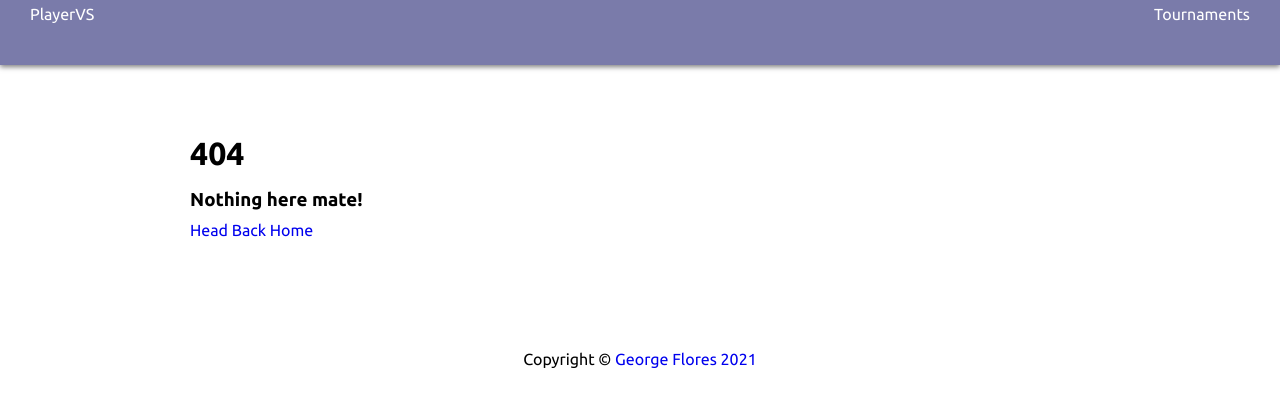
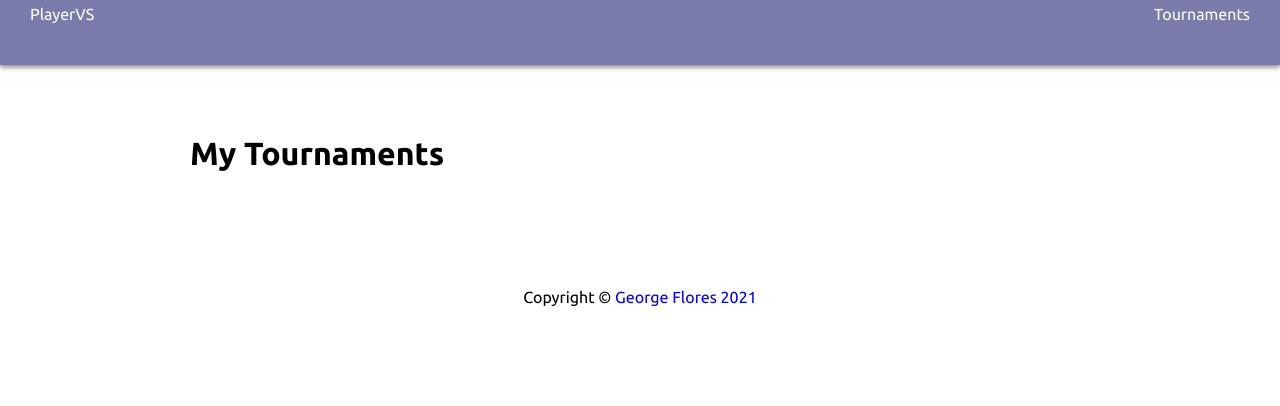
Before and after one commit to lu-gflores/player-vs, a Next.js app: page /tournaments in a window 1280 px wide. Before the commit this address had no page. Shown: the top 406 px of the page. Built offline with nearby package versions, Linux system fonts and the light colour scheme.

Commit message:
created sub folder for tourneys pages

```diff
--- /dev/null
+++ b/pages/tournaments/index.js
@@ -0,0 +1,9 @@
+import Layout from '@/components/Layout'
+
+export default function Tournaments() {
+    return (
+        <Layout>
+            <h1>My Tournaments</h1>
+        </Layout>
+    )
+}
```
Also changed, not shown: pages/tournaments/[id].js (added, +8 -0 lines).
